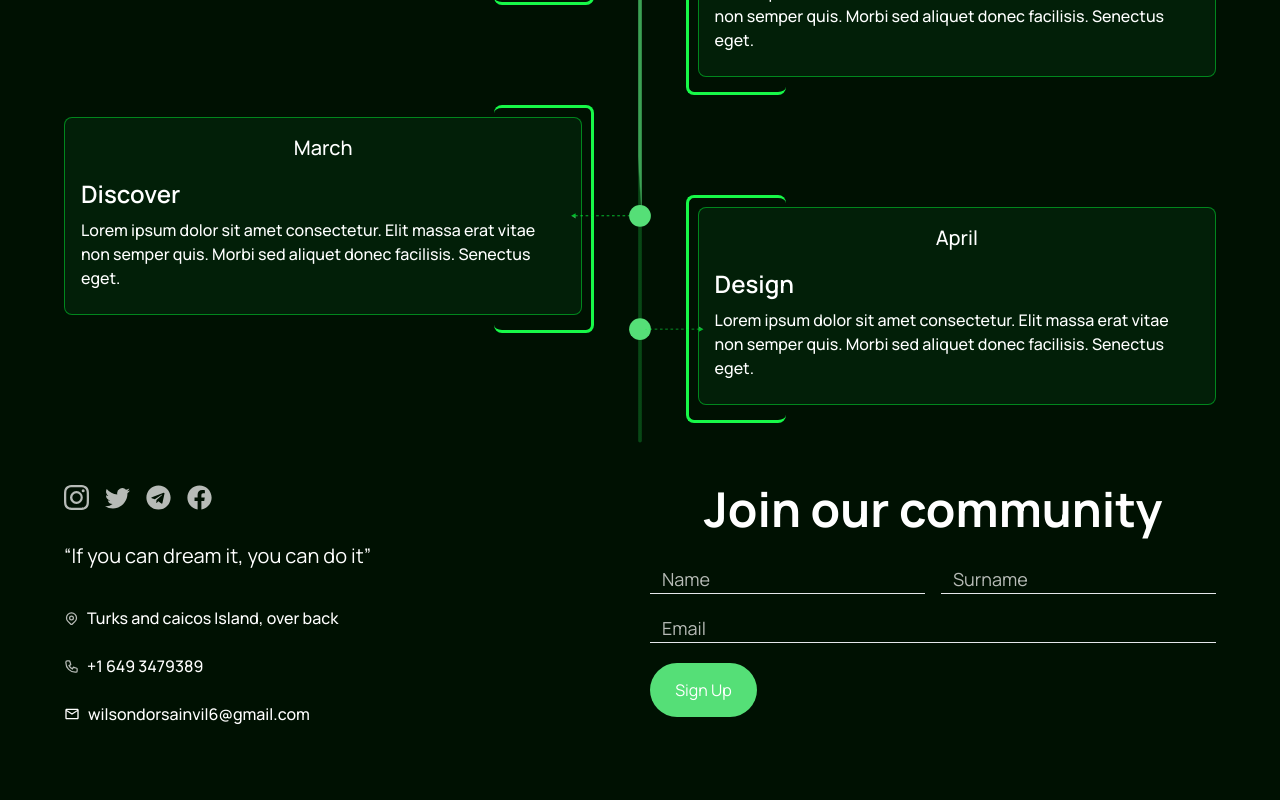
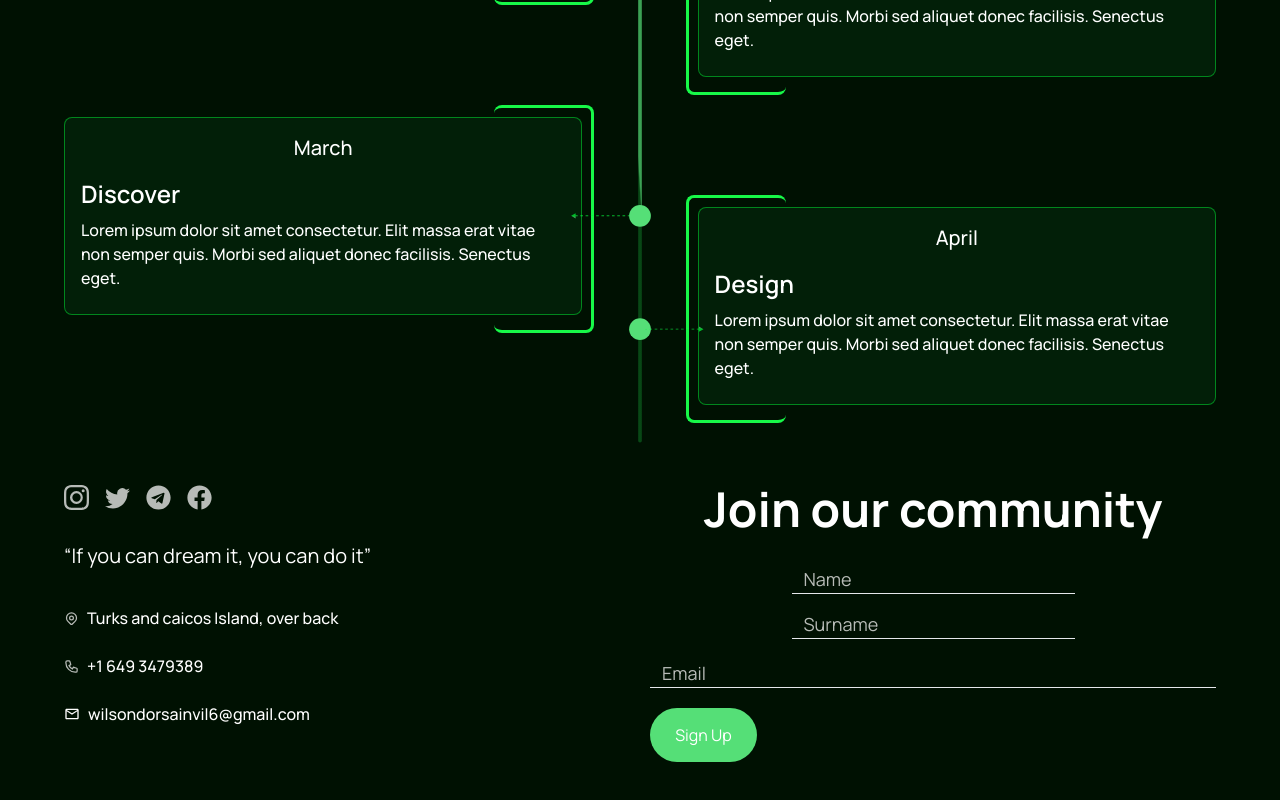
Before and after one commit to gift56/DxxCoin, a React (Vite) app: page / in a window 1280 px wide. Shown: the part 2288-3088 px from the top of the page. Before the commit the page ends 3054 px from the top, so only its background shows below. Built offline with nearby package versions, Linux system fonts and the light colour scheme.

Commit message:
working on some stuff

```diff
--- a/src/components/Join.jsx
+++ b/src/components/Join.jsx
@@ -70,15 +70,15 @@ const Join = () => {
               Join our community
             </h2>
             <div className="flex flex-col gap-5 w-full">
-              <div className="flex items-center justify-between w-full gap-4">
-                <div className="w-[50%]">
+              <div className="flex flex-col items-center justify-between w-full gap-4">
+                <div className="md:w-[50%] w-full">
                   <input
                     type="text"
                     className="w-full bg-transparent border-b text-lg font-normal placeholder:text-[#ffffffb7] pl-3 outline-none"
                     placeholder="Name"
                   />
                 </div>
-                <div className="w-[50%]">
+                <div className="md:w-[50%] w-full">
                   <input
                     type="text"
                     className="w-full bg-transparent border-b text-lg font-normal placeholder:text-[#ffffffb7] pl-3 outline-none"
```
